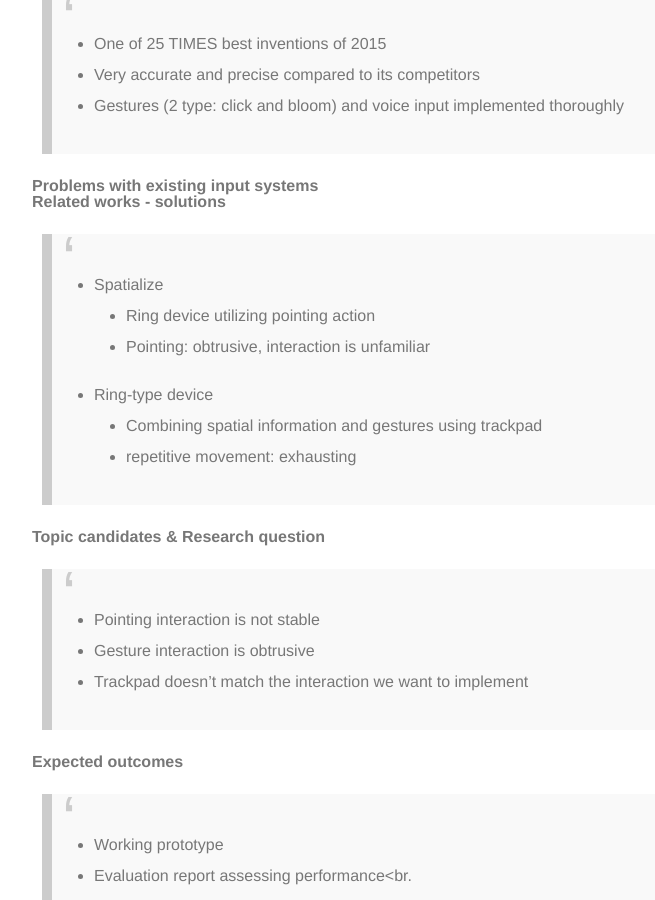
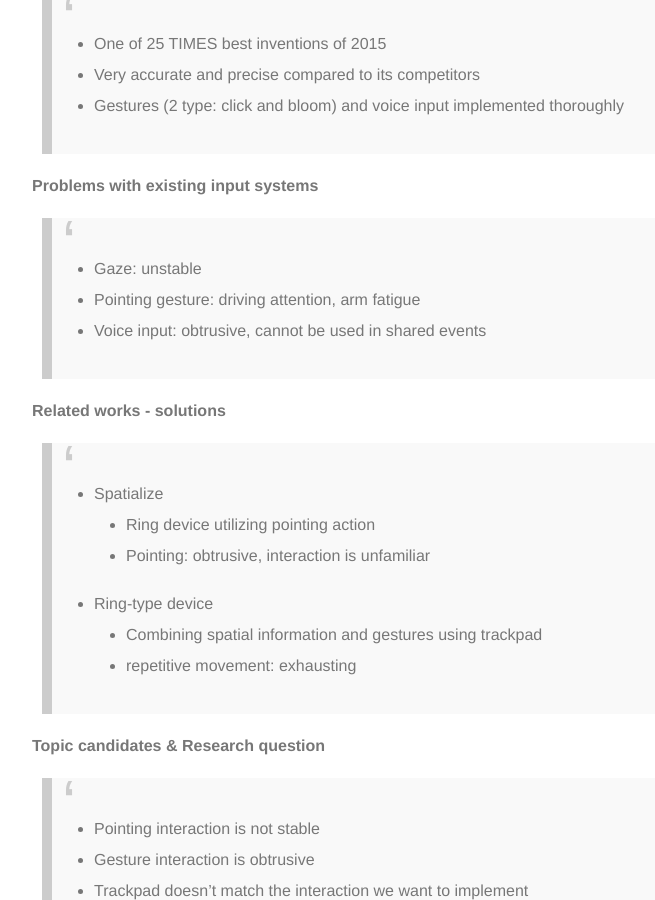
Before and after one commit to unist-AR/unist-AR.github.io, a Jekyll site: the page built from _posts/2018-03-30-Week-3.md, in a window 1280 px wide and 900 px high, scrolled down 1101 px. Shown: the whole window, without its empty margins (123-778 px from the left). Built offline with Jekyll 4.4.1, drawn with Linux system fonts in a browser that asks for light colours; some web fonts are replaced.

Commit message:
added presentation part

```diff
--- a/_posts/2018-03-30-Week-3.md
+++ b/_posts/2018-03-30-Week-3.md
@@ -28,6 +28,9 @@ The first presentation was on 30th March, and DoYeon introduced our topic and fu
 >- Gestures (2 type: click and bloom) and voice input implemented thoroughly<br>
 
 #### Problems with existing input systems
+>- Gaze: unstable<br>
+>- Pointing gesture: driving attention, arm fatigue<br>
+>- Voice input: obtrusive, cannot be used in shared events<br>
 
 #### Related works - solutions
 >- Spatialize
```
